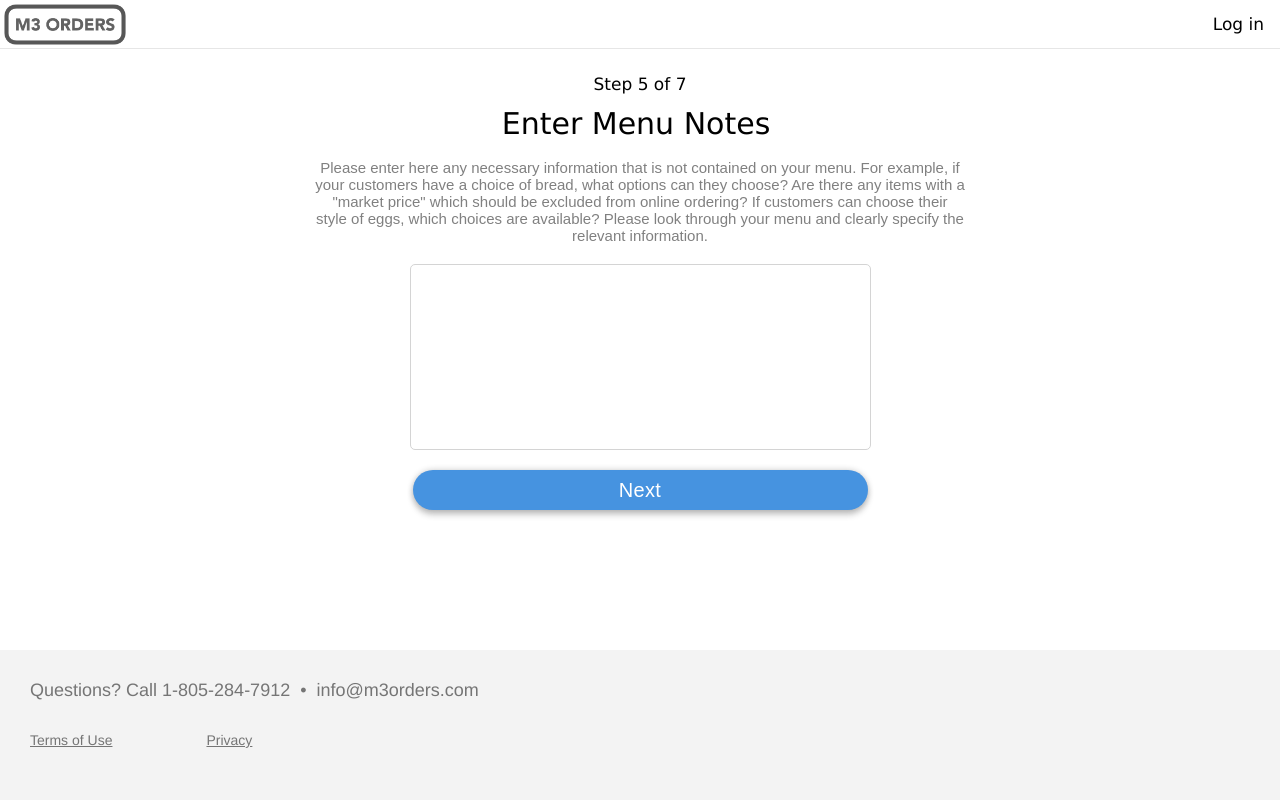
After one commit to conradk16/online-ordering, a Flask app: template webapp/templates/signup-add-menu-notes.html in a window 1280 px wide. The commit adds this page. Run offline with Flask 2, Linux system fonts and the light colour scheme; the template is opened without the code that fills it, so the values that code supplies are empty.

Commit message:
created add-menu-notes

```diff
--- /dev/null
+++ b/webapp/templates/signup-add-menu-notes.html
@@ -0,0 +1,271 @@
+<!DOCTYPE html>
+<html>
+
+<meta name="viewport" content="width=device-width, initial-scale=1">
+
+<head>
+  <script>
+      function submit_form() {
+        var textarea_text = document.getElementById("textarea").value;
+        var input = document.getElementById("inp");
+        input.value = textarea_text;
+        var form = document.getElementById("form");
+        form.submit();
+      }
+  </script>
+</head>
+
+<style>
+body, html {
+  margin: 0;
+  height: 100%;
+  background-color: rgba(255, 255, 255, 1);
+}
+
+/* Add a background color to the top navigation */
+.topnav {
+  display: flex;
+  justify-content: space-between;
+  background-color: white;
+  border-style:solid;
+  border-width: 0px 0px 1px 0px;
+  border-bottom-color: rgba(230, 230, 230, 1);
+  overflow: hidden;
+  align-items: center;
+  padding: 0;
+  margin: 0;
+}
+
+/* Style the links inside the navigation bar */
+.topnav-right {
+  color: black;
+  text-align: center;
+  padding: 14px 16px;
+  text-decoration: none;
+  opacity: 1;
+  font-size: 17px;
+  cursor: pointer;
+  font-family:verdana;
+}
+
+.topnav-left {
+  display: flex;
+  align-items: center;
+  cursor: pointer;
+  margin-left: 4px;
+}
+
+/* Change the color of links on hover */
+.topnav-right:hover {
+  background-color: rgba(240, 240, 240, 0.75);
+}
+
+.center {
+  margin: auto;
+  max-width: 650px;
+  padding: 10px;
+  background-color: white;
+}
+
+.step-one-of-three {
+  text-align: center;
+  font-size: 17px;
+  font-family:verdana;
+  margin-top: 15px;
+}
+
+.create-your-account {
+  font-size: 30px;
+  font-family:verdana;
+  font-weight: 400;
+  text-align: center;
+  padding: 12px 8px 8px 0px;
+}
+
+.input-label {
+  font-size: 14px;
+  font-family:verdana;
+  font-weight: 400;
+  text-align: left;
+  margin: 8px 8px 0px 0px;
+  height:10;
+}
+
+.invalid-input-text {
+  font-size: 12px;
+  margin: 0;
+  font-family:verdana;
+  font-weight: 400;
+  text-align: left;
+  color: #b92d2b;
+  height: 10;
+}
+
+.input-box {
+  width: 100%;
+  padding: 12px 8px;
+  margin: 4px 0px 4px 0px;
+  display: inline-block;
+  border: 1px solid #ccc;
+  border-radius: 4px;
+  box-sizing: border-box;
+  font-size: 14px;
+  font-family:verdana;
+  outline: none;
+}
+
+input[type=submit] {
+  width: 100%;
+  background-color: black;
+  color: white;
+  padding: 12px 8px;
+  margin: 12px 0px 12px 0px;
+  border: none;
+  border-radius: 4px;
+  cursor: pointer;
+  font-size: 16px;
+  font-family:verdana;
+}
+
+.inputText {
+  font-size: 14px;
+  width: 200px;
+  height: 35px;
+}
+
+.overall-div {
+  height:100%;
+  display:flex;
+  flex-direction: column;
+}
+.top-half {
+  min-height: 550px;
+  flex:2;
+}
+.bottom-half {
+  min-height:150px;
+  background-color: #f3f3f3;
+}
+.questions {
+  margin: 30px;
+  color:#757575;
+  font-family: helvetica neue;
+  font-size:18px;
+}
+
+.terms-of-use {
+  margin: 30px 60px 30px 30px;
+  color:#757575;
+  font-family: helvetica neue;
+  font-size:14px;
+  text-align: center;
+}
+
+.privacy {
+  text-align: center;
+  margin: 30px;
+  color:#757575;
+  font-family: helvetica neue;
+  font-size:14px;
+}
+
+.page-explanation-holder {
+    display: flex;
+    justify-content: center;
+}
+
+.page-explanation {
+    font-size: 15px;
+    text-align: center;
+    color: gray;
+    font-family: Arial, verdana, helvetica, sans-serif;
+    font-weight: 400;
+    -webkit-font-smoothing: antialiased;
+    margin-top: 10px;
+}
+
+.textarea-holder {
+    display: flex;
+    justify-content: center;
+    margin-top: 20px;
+}
+
+.textarea {
+    border: 1px solid #d4d4d4;
+    border-radius: 5px;
+    font-family: Arial, verdana, helvetica, sans-serif;
+    width: 70%;
+    min-width: 305px;
+    height: 180px;
+    resize: none;
+}
+
+.button-holder {
+    display: flex;
+    justify-content: center;
+}
+
+.button {
+    align-items: center;
+    font-size: 20px;
+    line-height: 1.11;
+    letter-spacing: .3px;
+    height: 40px;
+    width: 70%;
+    color: #fff;
+    background-color: #4693e0;
+    border: none;
+    border-radius: 20px;
+    border: 0;
+    margin-top: 20px;
+    box-shadow: 0 5px 6px 0 rgba(0,0,0,0.2), 0 0px 6px 0 rgba(0,0,0,0.2);
+}
+
+.button:hover {
+    cursor: pointer;
+    background-color: #2d5f91;
+}
+
+</style>
+
+<div class="overall-div">
+<div class="top-half">
+<div class="topnav">
+  <a href="/">
+  <div class="topnav-left">
+    <img src="../static/m3_logo.png" width="122.25px" height="41px">
+  </div>
+  </a>
+  <div class="topnav-right">
+  <a style="text-decoration:inherit; color:black" href="/login">Log in</a>
+  </div>
+</div>
+
+<div class="center">
+      <div class="step-one-of-three">Step 5 of 7</div>
+      <div class="create-your-account">Enter Menu Notes</div>
+      <div>
+      <div class="page-explanation-holder">
+        <a class="page-explanation">Please enter here any necessary information that is not contained on your menu. For example, if your customers have a choice of bread, what options can they choose? Are there any items with a "market price" which should be excluded from online ordering? If customers can choose their style of eggs, which choices are available? Please look through your menu and clearly specify the relevant information.</a>
+      </div>
+      <div class="textarea-holder">
+        <textarea id="textarea" class="textarea"></textarea>
+      </div>
+      <div class="button-holder">
+        <button class="button" onclick="submit_form()">Next</button>
+      </div>
+</div>
+</div>
+</div>
+<div class="bottom-half">
+  <div class="questions">Questions? Call 1-805-284-7912&nbsp&nbsp•&nbsp&nbspinfo@m3orders.com</div>
+  <a href="/terms-of-use" class="terms-of-use">Terms of Use</a>
+  <a href="/privacy-policy" class="privacy">Privacy</a>
+</div>
+</div>
+
+<form id="form" action="/blah", method="POST">
+    <input type="hidden" id="inp" name="menu_notes">
+</form>
+
+</html>
```
Also changed, not shown: webapp/templates/signup-setup-hours.html (+12 -12 lines).
